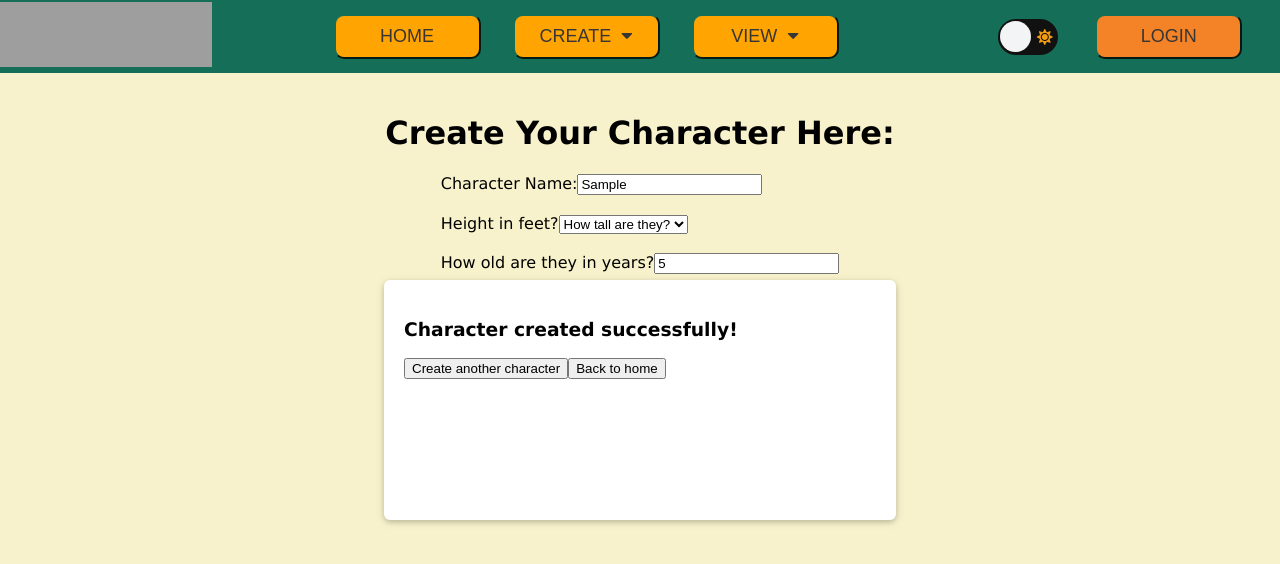
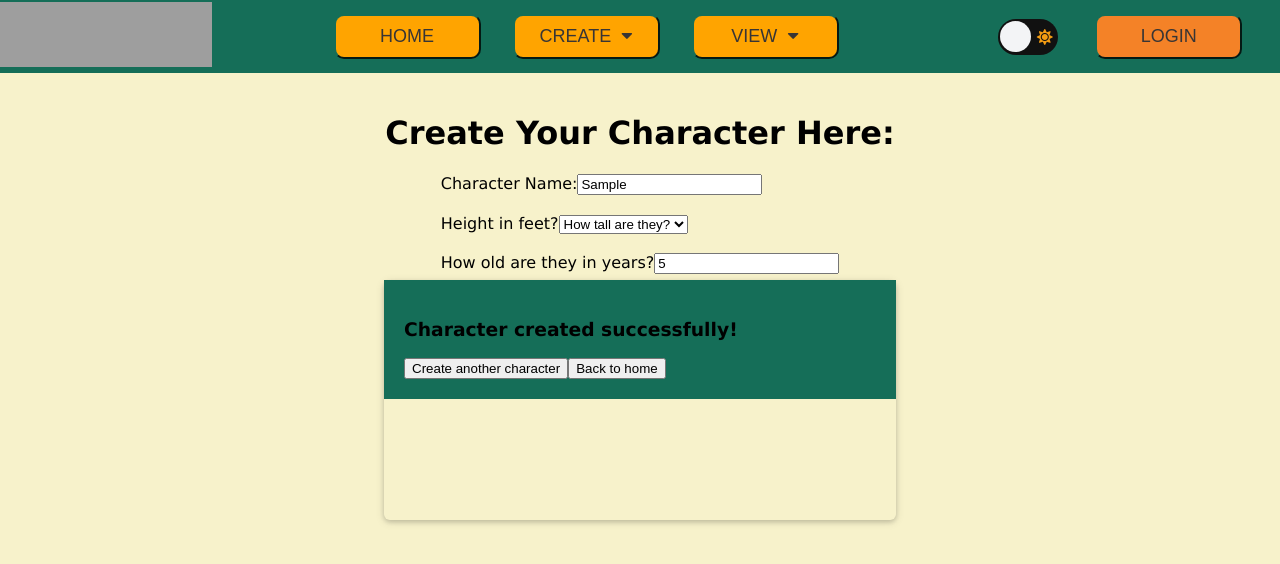
Before and after one commit to SchoolOfCode/bc13_final-project_front-end-room-8-boolean-hooligans, a Next.js app in the folder imaginerium/: page /createCharacter in a window 1280 px wide. Both pictures are taken after typing "Sample", "5" into the empty fields and a click on the button "Submit". Shown: the top 564 px of the page. Built offline with nearby package versions, Linux system fonts and the light colour scheme; no server answers; grey boxes are pictures that could not be loaded.

Commit message:
dark mode theme updated

```diff
--- a/imaginerium/styles/globals.css
+++ b/imaginerium/styles/globals.css
@@ -53,7 +53,7 @@ body {
   box-shadow: 0 2px 5px 0 rgba(0, 0, 0, 0.16), 0 2px 10px 0 rgba(0, 0, 0, 0.12);
   transition: all 0.3s;
   border-radius: 6px;
-  background-color: white;
+  /*background-color: white;*/
   align-items: baseline;
 
 }
@@ -141,8 +141,8 @@ height: 200px;
 .card {
   width: 360px;
   height: 200px;
-  background-color: #fff;
-  background: linear-gradient(#f8f8f8, #fff);
+  /*background-color: #fff;*/
+  /*background: linear-gradient(#f8f8f8, #fff);*/
   box-shadow: 0 8px 16px -8px rgba(0,0,0,0.4);
   border-radius: 6px;
   overflow: hidden;
@@ -307,10 +307,16 @@ overflow-wrap: break-word;
   overflow: hidden;
 }
 
-:root {
+:root, .card {
   /* Light theme */
   background-color:  #F7F2CB;
   text-decoration-color: black;
+}
+
+
+[data-theme='dark'],.form-submission-pop-up, .pop-up, .card{
+background-color: #156E58;
+text-decoration-color:#F7F2CB;
 }
 
 [data-theme='dark'] {
```
